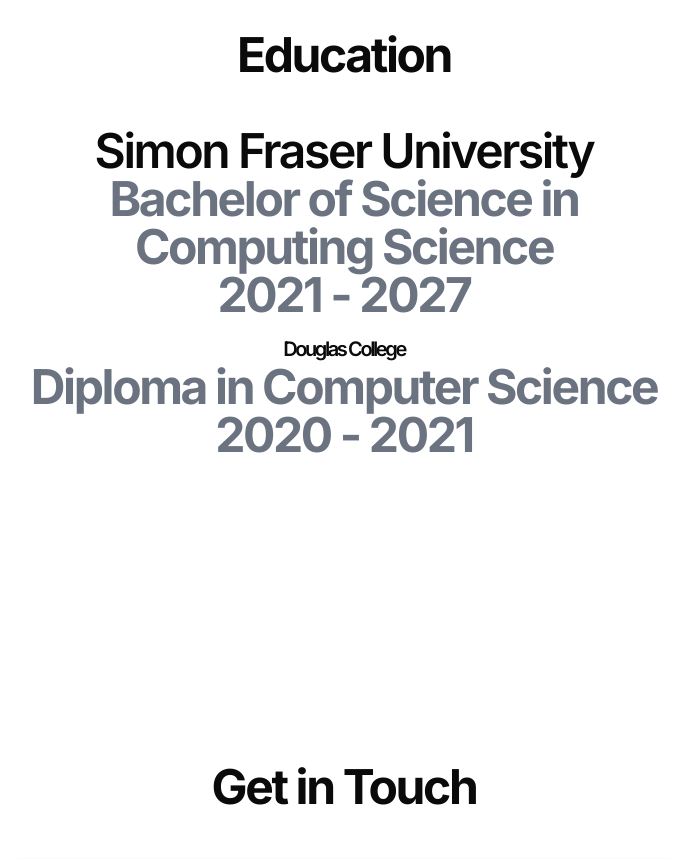
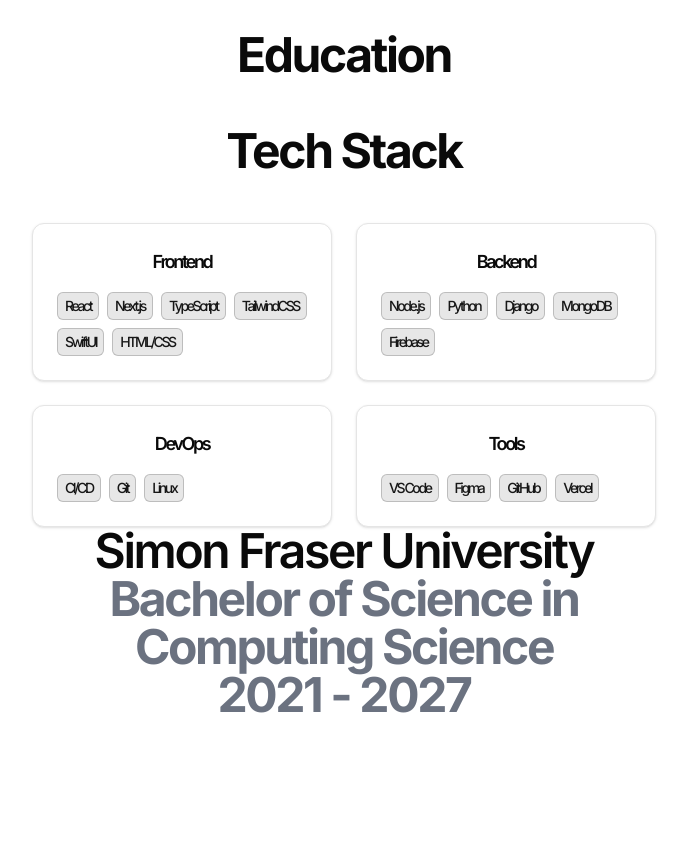
Before and after one commit to how-to-speall/how-to-speall.github.io, a Next.js app: page / in a window 1280 px wide. Shown: the part 2180-3039 px from the top of the page, without its empty margins (296-985 px from the left). Built offline with nearby package versions, Linux system fonts and the light colour scheme.

Commit message:
fixing educatoion overlaping with tech stack

```diff
--- a/app/page.tsx
+++ b/app/page.tsx
@@ -121,22 +121,17 @@
               <h2 className="text-3xl font-bold tracking-tighter sm:text-4xl md:text-5xl mb-12 text-center">
                 Education
               </h2>
+              <div className="container px-4 md:px-6">
+            <h2 className="text-3xl font-bold tracking-tighter sm:text-4xl md:text-5xl mb-12 text-center">
+              Tech Stack
+            </h2>
+            <TechStack />
+          </div>
               <div className="space-y-4">
                 <div>
                   <h3 className=" font-semibold">Simon Fraser University</h3>
                   <p className="text-gray-500 dark:text-gray-400">Bachelor of Science in Computing Science</p>
                   <p className="text-gray-500 dark:text-gray-400">2021 - 2027</p>
-                </div>
-
-
-
-                <div>
-                  <h3 className="text-xl font-semibold">Douglas College</h3>
-                  <p className="text-gray-500 dark:text-gray-400">Diploma in Computer Science</p>
-                  <p className="text-gray-500 dark:text-gray-400"> 2020 - 2021</p>
-
-
-
                 </div>
               </div>
             </div>
```
